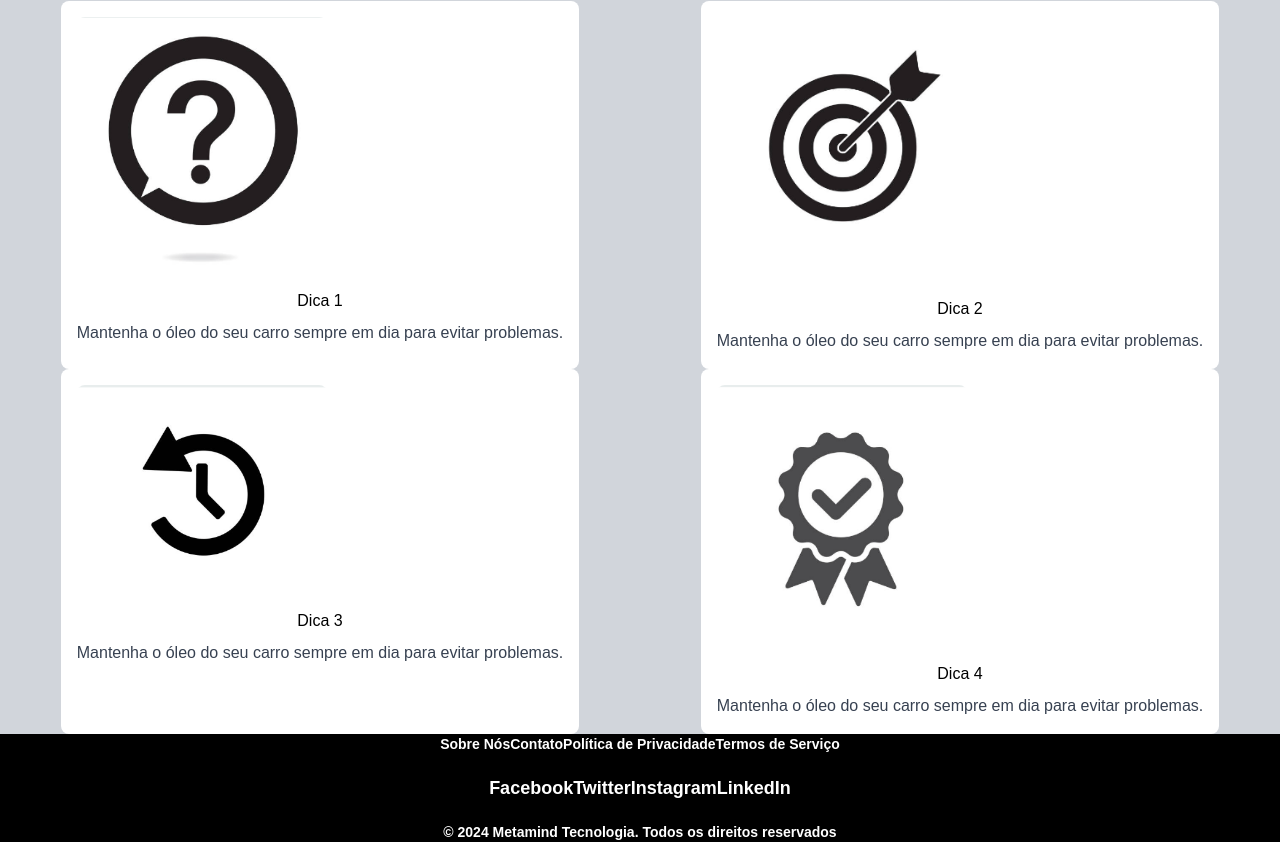
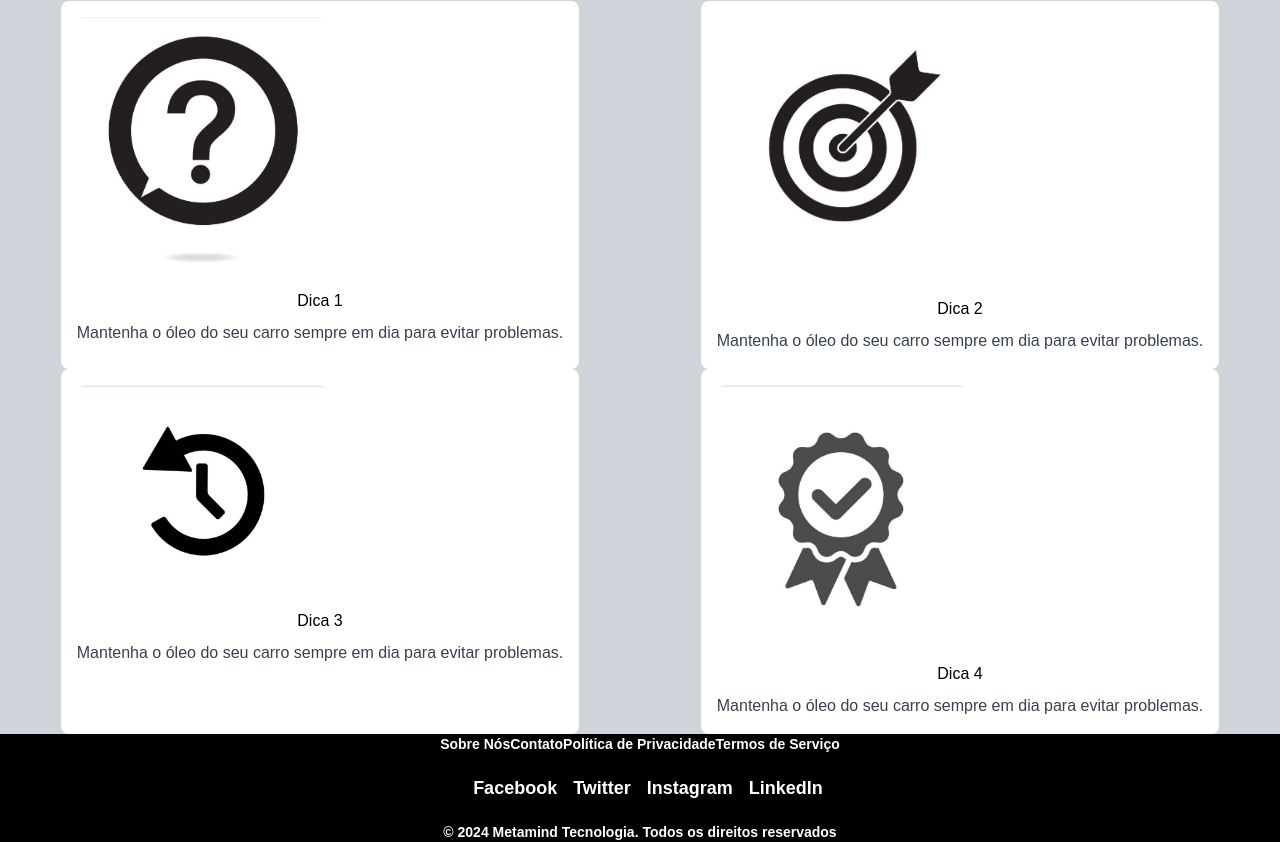
Before and after one commit to joao1015/AutoCarePlus-IA-regenerativa-Com-nextJS, a Next.js app in the folder autocare/: page / in a window 1280 px wide. Shown: the part 1591-2433 px from the top of the page. Built offline with nearby package versions, Linux system fonts and the light colour scheme.

Commit message:
3° Teste

```diff
--- a/autocare/src/Components/Rodape/index.tsx
+++ b/autocare/src/Components/Rodape/index.tsx
@@ -28,7 +28,7 @@ const Rodape = () => {
             href="https://facebook.com/seudominio"
             target="_blank"
             rel="noopener noreferrer"
-            className="mx-2 no-underline hover:underline"
+            className="mx-4 no-underline hover:underline"
           >
             Facebook
           </a>
@@ -36,7 +36,7 @@ const Rodape = () => {
             href="https://twitter.com/seudominio"
             target="_blank"
             rel="noopener noreferrer"
-            className="mx-2 no-underline hover:underline"
+            className="mx-3 no-underline hover:underline"
           >
             Twitter
           </a>
@@ -44,7 +44,7 @@ const Rodape = () => {
             href="https://instagram.com/seudominio"
             target="_blank"
             rel="noopener noreferrer"
-            className="mx-2 no-underline hover:underline"
+            className="mx-4 no-underline hover:underline"
           >
             Instagram
           </a>
@@ -52,7 +52,7 @@ const Rodape = () => {
             href="https://linkedin.com/company/seudominio"
             target="_blank"
             rel="noopener noreferrer"
-            className="mx-2 no-underline hover:underline"
+            className="mx-3 no-underline hover:underline"
           >
             LinkedIn
           </a>
```
